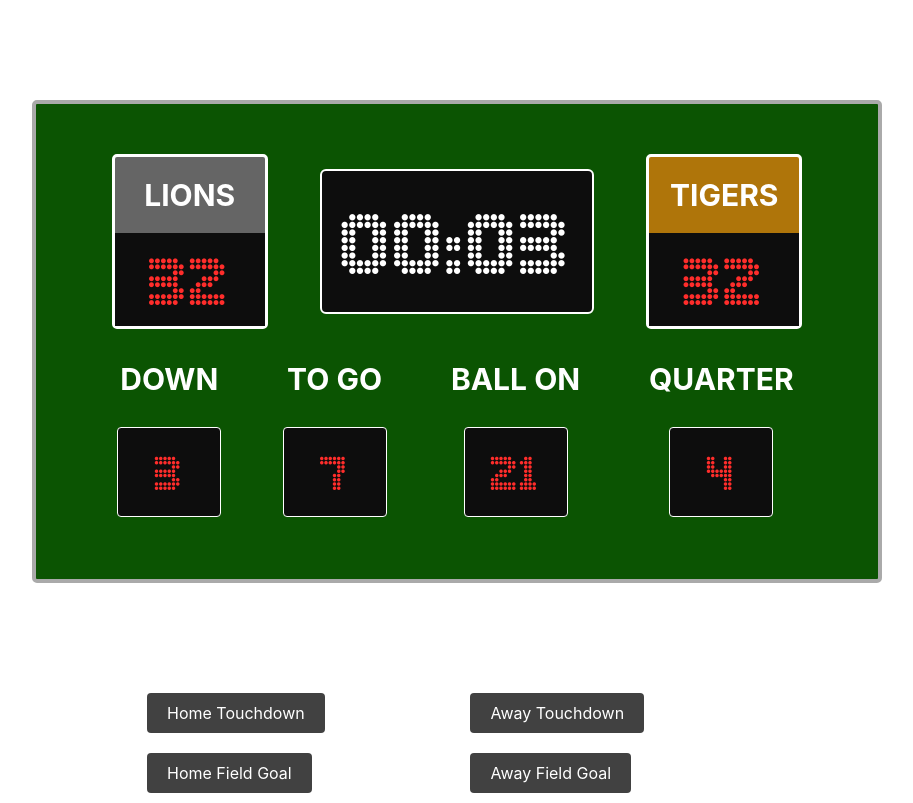
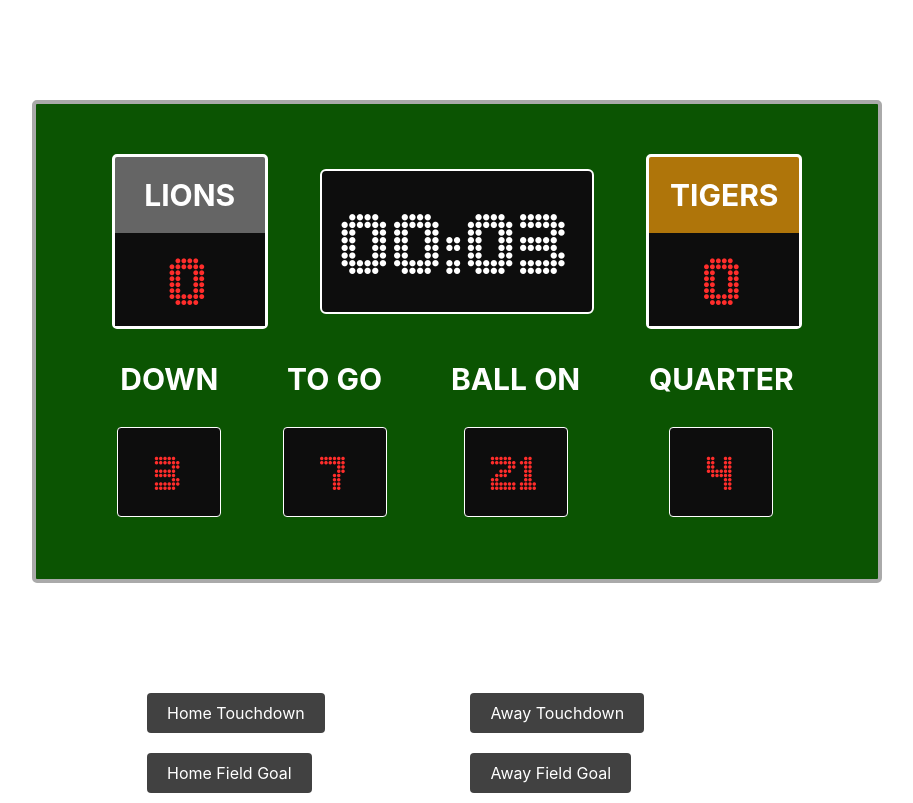
Before and after one commit to bloominstituteoftechnology/react-american-football-scoreboard, a React (Create React App) app: page / in a window 1280 px wide. Shown: the whole page, without its empty margins (183-1096 px from the left). Built offline with nearby package versions, Linux system fonts and the light colour scheme.

Commit message:
Using state variables

```diff
--- a/src/App.jsx
+++ b/src/App.jsx
@@ -3,7 +3,8 @@ import './App.css';
 import BottomRow from './BottomRow';
 
 function App() {
-  const [homeScore, awayScore] = useState(0);
+  const [homeScore] = useState(0);
+  const [awayScore] = useState(0);
 
   return (
     <div className="container">
@@ -12,15 +13,12 @@ function App() {
           <div className="home">
             <h2 className="home__name">Lions</h2>
 
-            {/* TODO STEP 3 - We need to change the hardcoded values in these divs to accept dynamic
-            values from our state. */}
-
-            <div className="home__score">32</div>
+            <div className="home__score">{homeScore}</div>
           </div>
           <div className="timer">00:03</div>
           <div className="away">
             <h2 className="away__name">Tigers</h2>
-            <div className="away__score">32</div>
+            <div className="away__score">{awayScore}</div>
           </div>
         </div>
         <BottomRow />
```
